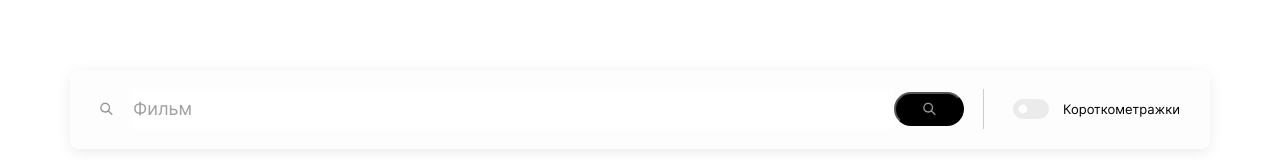
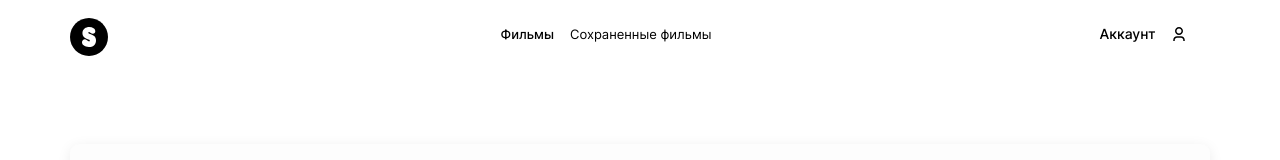
Before and after one commit to komkovaa/movies-explorer-frontend, a React (Create React App) app: page /movies in a window 1280 px wide. Shown: the top 160 px of the page. Built offline with nearby package versions, Linux system fonts and the light colour scheme.

Commit message:
поправить инпуты

```diff
--- a/src/components/App/App.js
+++ b/src/components/App/App.js
@@ -14,7 +14,7 @@ import PageNotFound from '../PageNotFound/PageNotFound';
 
 
 function App() {
-  const [loggedIn, setLoggedIn] = useState(false);
+  const [loggedIn, setLoggedIn] = useState(true);
   const [cards, setCards] = useState([
   {
     name: '33 слова о дизайне',
--- a/src/components/Login/Login.css
+++ b/src/components/Login/Login.css
@@ -35,6 +35,8 @@
     border: none;
     margin-top: 10px;
     box-sizing: border-box;
+    background: #F9F9F9;
+    border-radius: 8px;
 }
 
 .login__button {
@@ -70,6 +72,7 @@
     .logo-login {
         margin-top: 232px;
     }
+
     .login__signup {
         margin-bottom: 232px;
     }
@@ -79,24 +82,29 @@
     .main-login {
         max-width: 260px;
     }
+
     .logo-login {
         margin: 56px auto 0;
 
     }
+
     .login__title {
         padding-top: 50px;
         padding-bottom: 60px;
         text-align: center;
     }
+
     .login__button {
         width: 260px;
         font-size: 12px;
         line-height: 15px;
         margin: 157px auto 14px;
     }
+
     .login__signup {
         margin-bottom: 30px;
     }
+
     .login__signup {
         font-size: 12px;
         line-height: 15px;
--- a/src/components/Register/Register.css
+++ b/src/components/Register/Register.css
@@ -37,6 +37,8 @@
     border: none;
     margin-top: 10px;
     box-sizing: border-box;
+    background: #F9F9F9;
+    border-radius: 8px;
 }
 
 .register__input:last-of-type {
@@ -87,6 +89,7 @@
     .logo-register {
         margin-top: 232px;
     }
+
     .register__signin {
         margin-bottom: 232px;
     }
@@ -96,21 +99,25 @@
     .main-register {
         max-width: 260px;
     }
+
     .logo-register {
         margin: 56px auto 0;
 
     }
+
     .register__title {
         padding-top: 50px;
         padding-bottom: 60px;
         text-align: center;
     }
+
     .register__button {
         width: 260px;
         font-size: 12px;
         line-height: 15px;
         margin: 157px auto 14px;
     }
+
     .register__signin {
         margin-bottom: 30px;
     }
```
